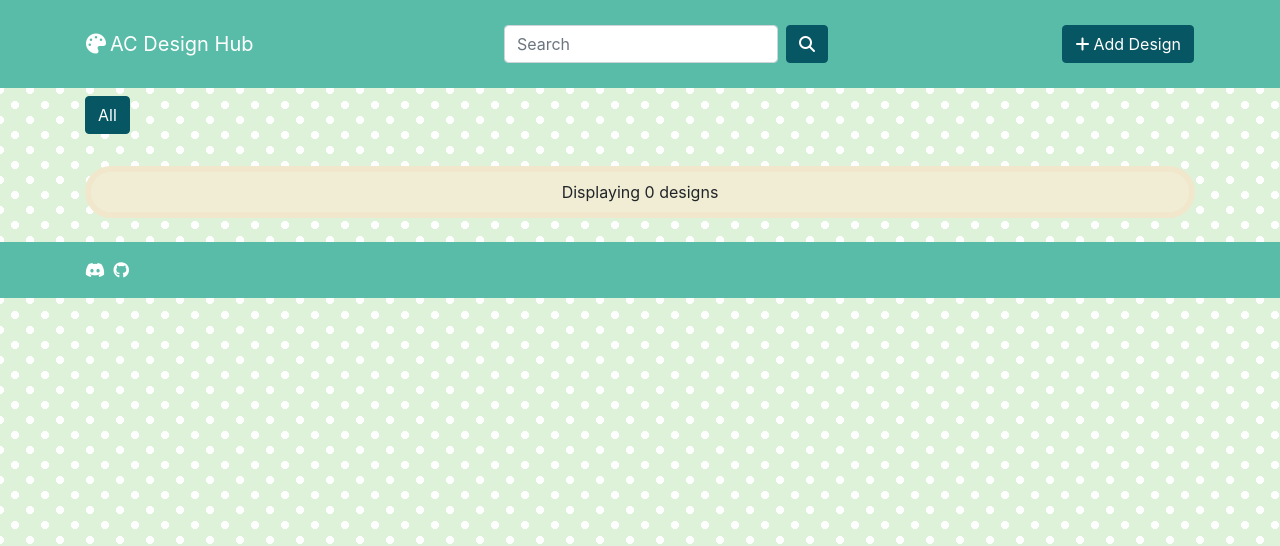
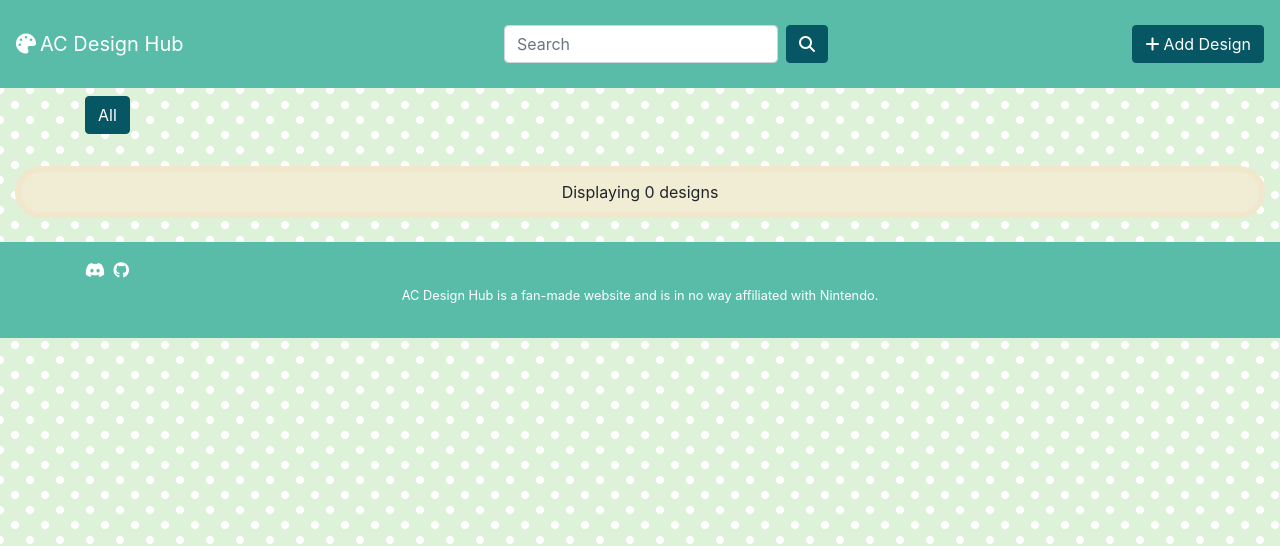
Before and after one commit to ssteigen/acdesignhub, a Django app: template acdesignhub/hub/templates/hub/index.html in a window 1280 px wide. Shown: the top 546 px of the page. Run offline with Django 3.2, Linux system fonts and the light colour scheme; the template is opened without the code that fills it, so the values that code supplies are empty; parts of the project's set-up code (start-up, migrations or seed data) failed here and were passed over; some libraries are stand-ins or nearby versions.

Commit message:
Too many changes for one commit

```diff
--- a/acdesignhub/hub/admin.py
+++ b/acdesignhub/hub/admin.py
@@ -7,8 +7,11 @@ class DesignAdmin(admin.ModelAdmin):
 
     list_display = (
         'design_name',
-        'creator',
+        'creator_code',
+        'design_code',
         'original_image',
+        'view_count',
+        'download_count',
         'approved',
     )
 
--- a/acdesignhub/hub/forms.py
+++ b/acdesignhub/hub/forms.py
@@ -13,7 +13,8 @@ class DesignForm(forms.ModelForm):
             'design_type',
             'design_code',
             'description',
-            'creator',
+            'creator_name',
+            'creator_island',
             'creator_code',
         )
 
--- a/acdesignhub/hub/models.py
+++ b/acdesignhub/hub/models.py
@@ -9,7 +9,6 @@ def _upload_path(instance: 'Submission', filename: str) -> str:
     Ensures uniqueness across uploads.
     """
     return f'designs/{int(time.time())}/original-{filename}'
-
 
 class DesignManager(models.Manager):
     """Manages access to the Design records."""
@@ -55,13 +54,16 @@ class Design(models.Model):
     design_type = models.CharField(choices=TYPE_CHOICES, max_length=128)
     design_code = models.CharField(max_length=17)
     description = models.TextField(blank=True, null=True)
+    view_count = models.IntegerField(default=0)
+    download_count = models.IntegerField(default=0)
 
     # Creator metadata.
-    creator = models.CharField(max_length=10)
+    creator_name = models.CharField(max_length=10)
+    creator_island = models.CharField(max_length=10)
     creator_code = models.CharField(max_length=17)
 
     # Administration
     approved = models.BooleanField(default=False)
 
     def __str__(self) -> str:
-        return f'{self.design_name} ({self.creator})'
+        return f'{self.design_name} ({self.creator_name})'
--- a/acdesignhub/hub/templates/hub/index.html
+++ b/acdesignhub/hub/templates/hub/index.html
@@ -4,24 +4,20 @@
 
 {% block content %}
 
-<ul class="nav d-flex justify-content-between my-2">
+<div class="container">
+<ul class="nav-design-types nav d-flex justify-content-between my-2">
     <li class="nav-item mb-2">
-        {% if design_type_selected %}
-            <a href="/" class="btn btn-secondary">All</a>
-        {% else %}
-            <a href="/" class="btn btn-primary">All</a>
-        {% endif %}
+        <a href="/" class="btn btn-{% if design_type_selected %}secondary{% else %}primary{% endif %}">All</a>
     </li>
     {% for value, label in design_types %}
         <li class="nav-item mb-2">
-            {% if value == design_type_selected %}
-                <a href="/?design_type={{value}}" class="btn btn-primary">{{ label }}</a>
-            {% else %}
-                <a href="/?design_type={{value}}" class="btn btn-secondary">{{ label }}</a>
-            {% endif %}
+            <a href="/?design_type={{value}}" class="btn btn-{% if value == design_type_selected %}primary{% else %}secondary{% endif %}">
+                {{ label }}
+            </a>
         </li>
     {% endfor %}
 </ul>
+</div>
 
 <div class="text-center bg-info py-2 my-4 rounded-pill">
     Displaying {{ designs|length }} design{{ designs|length|pluralize }}
@@ -31,14 +27,28 @@
     {% for design in designs %}
     <div class="col mb-4">
         <div class="card">
-            <img class="card-img-top" src="{{ design.original_image.url }}" />
+            <div class="card-header bg-white border-0">
+                <div class="row">
+                    <div class="col">
+                        <h2 class="h5 mb-0 card-title text-break">
+                            <strong>{{ design.design_name }}</strong>
+                            <br>
+                            <small>By {{ design.creator_name }}</small>
+                        </h2>
+                    </div>
+                    <div class="col-auto">
+                        <a target="_blank" href="{{ design.original_image.url }}" data-design-code={{design.design_code}} download class="btn-download btn btn-secondary btn-sm" >
+                            <i class="fas fa-download"></i>
+                            <span class="sr-only">Download Image</span>
+                        </a>
+                    </div>
+                </div>
+
+            </div><!-- /.card-header -->
+            <a href="/?design_code={{design.design_code}}">
+                <img class="card-img rounded-0" src="{{ design.original_image.url }}" />
+            </a>
             <div class="card-body">
-                <h4 class="card-title">
-                    <strong>{{ design.design_name }}</strong>
-                    <br>
-                    <small>By {{ design.creator }}</small>
-                </h4>
-                <hr>
                 <dl class="mb-0">
                     <dt>Creator Code</dt>
                     <dd>
@@ -53,7 +63,7 @@
                         </a>
                     </dd>
                     <dt>Design Type</dt>
-                    <dd>
+                    <dd class="mb-0">
                         <a href="/?design_type={{design.design_type}}">
                             {{ design.get_design_type_display }}
                         </a>
--- a/acdesignhub/hub/views.py
+++ b/acdesignhub/hub/views.py
@@ -1,6 +1,7 @@
 from django.shortcuts import render
 from django.http import HttpResponseRedirect
 
+from django.db.models import F
 
 import django_tables2 as tables
 
@@ -23,6 +24,9 @@ def index(request):
         # if there is more than one design, throw an error.
         design = designs[0]
         related_designs = Design.objects.approved().filter(creator_code=design.creator_code).exclude(design_code=design.design_code)
+
+        # increment view counter
+        Design.objects.filter(design_code=request.GET['design_code']).update(view_count=F('view_count')+1)
 
         return render(request, 'hub/design.html', {
             'design': design,
--- a/acdesignhub/settings.py
+++ b/acdesignhub/settings.py
@@ -40,6 +40,7 @@ STATICFILES_DIRS = [
 # Application definition
 
 INSTALLED_APPS = [
+    'crispy_forms',
     'django_tables2',
     'django.contrib.admin',
     'django.contrib.auth',
@@ -59,6 +60,8 @@ MIDDLEWARE = [
     'django.contrib.messages.middleware.MessageMiddleware',
     'django.middleware.clickjacking.XFrameOptionsMiddleware',
 ]
+
+CRISPY_TEMPLATE_PACK = 'bootstrap4'
 
 ROOT_URLCONF = 'acdesignhub.urls'
 
--- a/acdesignhub/static/style.css
+++ b/acdesignhub/static/style.css
@@ -17,9 +17,31 @@ body {
     background-position: 0 0, 15px 15px;
 }
 
+#preview {
+    border: 4px dashed #666;
+    border-radius: 12px;
+    background: #eee;
+}
+
+#preview img {
+    width: 100%;
+}
+
+#id_description {
+    height: 6rem;
+}
+
 .bg-info {
     background-color: #f1edd4 !important;
     border: 6px solid #f1e7cc;
+}
+
+.bg-primary {
+    background-color: #075663 !important;
+}
+
+.bg-secondary {
+    background-color: #59bca8 !important;
 }
 
 .btn.btn-primary {
--- a/acdesignhub/templates/__base.html
+++ b/acdesignhub/templates/__base.html
@@ -21,7 +21,7 @@
   </head>
   <body>
     <header class="header mb-auto py-3">
-      <nav class="navbar container">
+      <nav class="navbar">
         <a class="navbar-brand text-reset" href="/"><i class="fas fa-palette mr-1"></i>AC Design Hub</a>
         <form class="form-inline">
           <input class="form-control mr-sm-2" type="text" placeholder="Search" aria-label="Search">
@@ -32,7 +32,7 @@
       </div>
     </header>
 
-    <div id="main" role="main" class="container">
+    <div id="main" role="main" class="container-fluid">
       {% block content %}
       {% endblock %}
     </div>
@@ -41,6 +41,7 @@
       <div class="container">
         <a href="https://discord.gg/nCa5Bwj" class="text-reset mr-1"><i class="fab fa-discord"></i><span class="sr-only">Discord</span></a>
         <a href="https://github.com/ssteigen/acdesignhub" class="text-reset"><i class="fab fa-github"></i><span class="sr-only">Github</span></a>
+        <p class="text-center"><small>AC Design Hub is a fan-made website and is in no way affiliated with Nintendo.</small></p>
       </div>
     </footer>
   </body>
```
Also changed, not shown: acdesignhub/hub/templates/hub/design.html (+8 -17 lines), acdesignhub/hub/templates/hub/new.html (+41 -7 lines), acdesignhub/hub/migrations/0009_auto_20200512_0007.py (added), acdesignhub/hub/migrations/0010_auto_20200512_1355.py (added).
